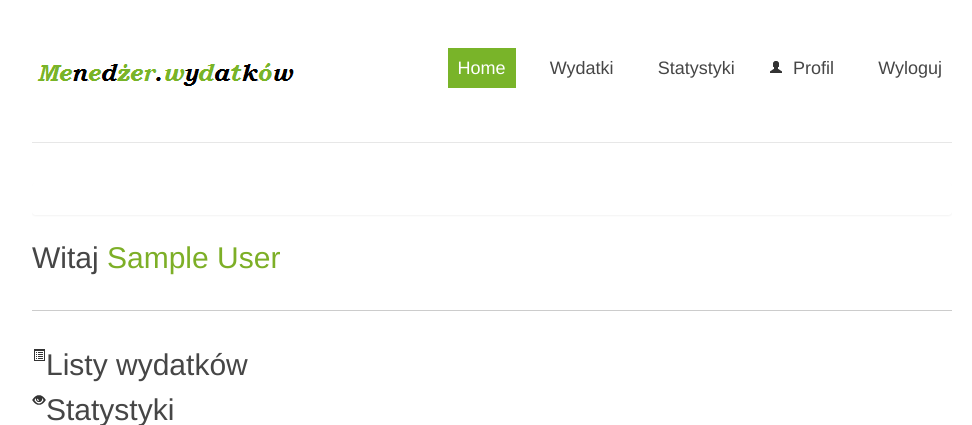
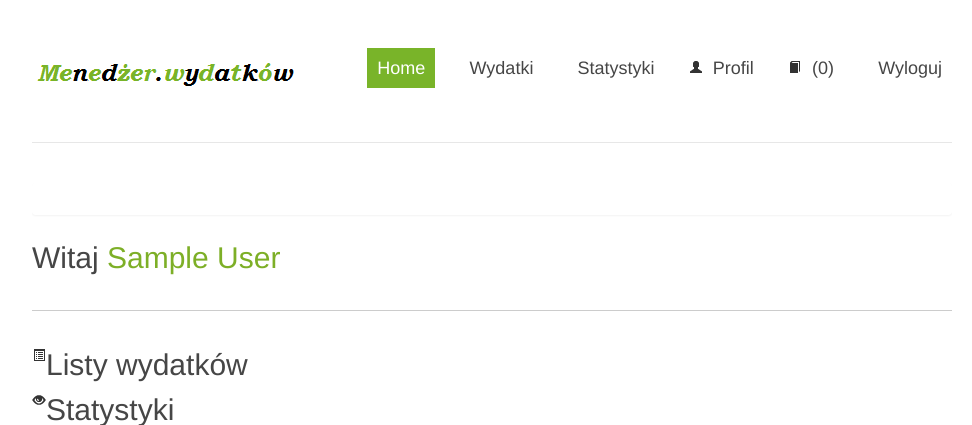
Before and after one commit to bartlomiej-krol/spending_manager, a Rails app: page / in a window 1280 px wide. Shown: the top 425 px of the page, without its empty margins (148-1120 px from the left). Run offline with Rails 7, Linux system fonts and the light colour scheme; the visitor is signed in with stand-in values (Sample User, id 1); data that the repository does not hold is empty; style sheets or scripts are compiled from the project's sources; some libraries are stand-ins or nearby versions.

Commit message:
Updated migrations

```diff
--- a/app/views/layouts/application.html.erb
+++ b/app/views/layouts/application.html.erb
@@ -42,6 +42,7 @@
           <li class=""><%= link_to 'Wydatki', lists_path, :class => (current_page?(lists_path) ? "selected" : "")  %></li>
           <li class=""><%= link_to 'Statystyki', statistics_index_path, :class => (current_page?(statistics_index_path) ? "selected" : "")  %></li>
           <li class=""><i class="icon-user"></i><%= link_to 'Profil', edit_user_registration_path, :class => (current_page?(edit_user_registration_path) ? "selected" : "")  %></li>
+          <li class=""><i class="icon-book"></i><%= link_to "(0)", reminders_path, :class => (current_page?(reminders_path) ? "selected" : "")  %></li>
           <li class="last"><%= link_to 'Wyloguj', destroy_user_session_path, :method => :delete %></li>
         <% else %>
           <li class=""><%= link_to 'Rejestracja', new_user_registration_path, :class => (current_page?(new_user_registration_path) ? "selected" : "")  %></li>
```
